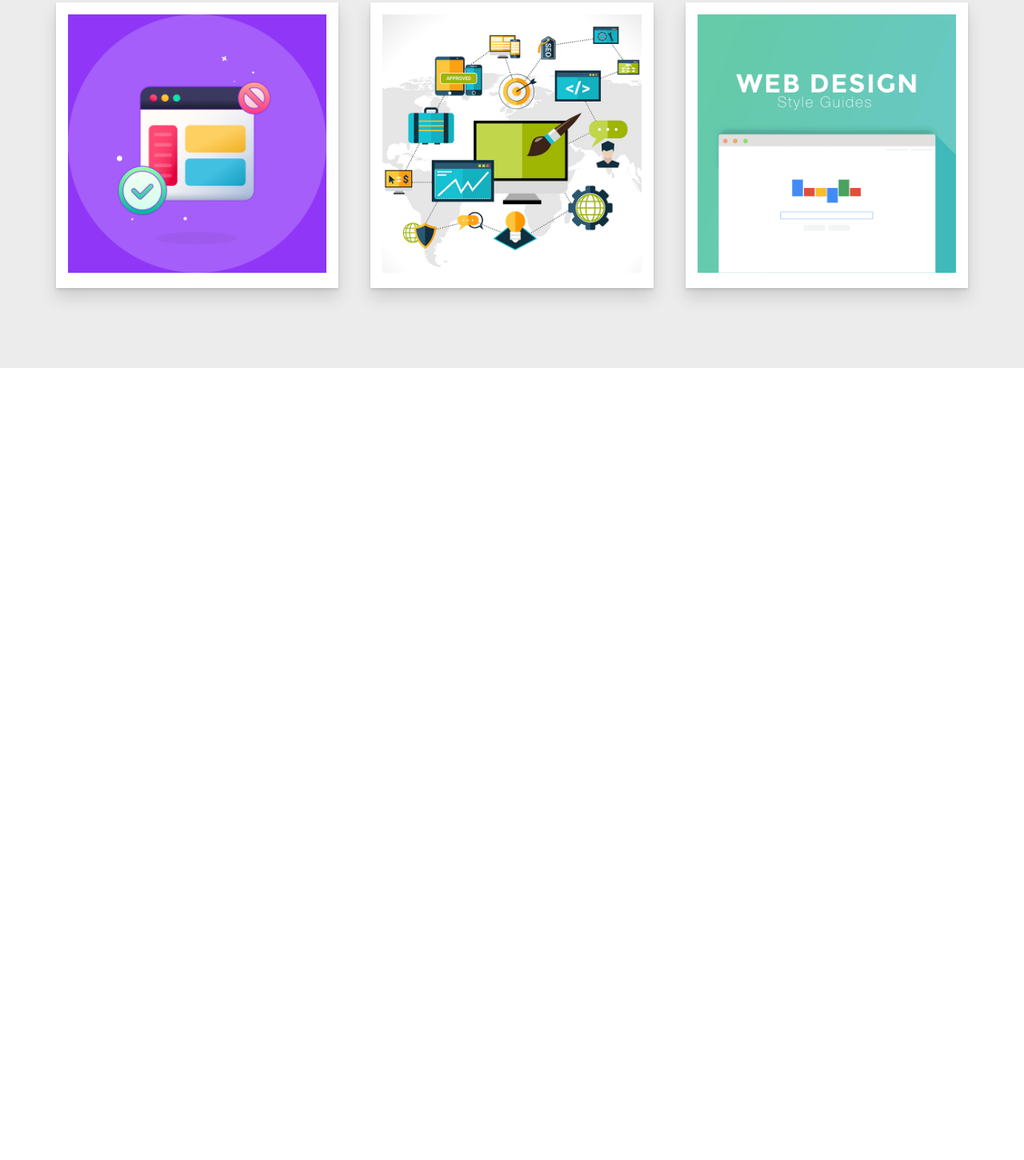
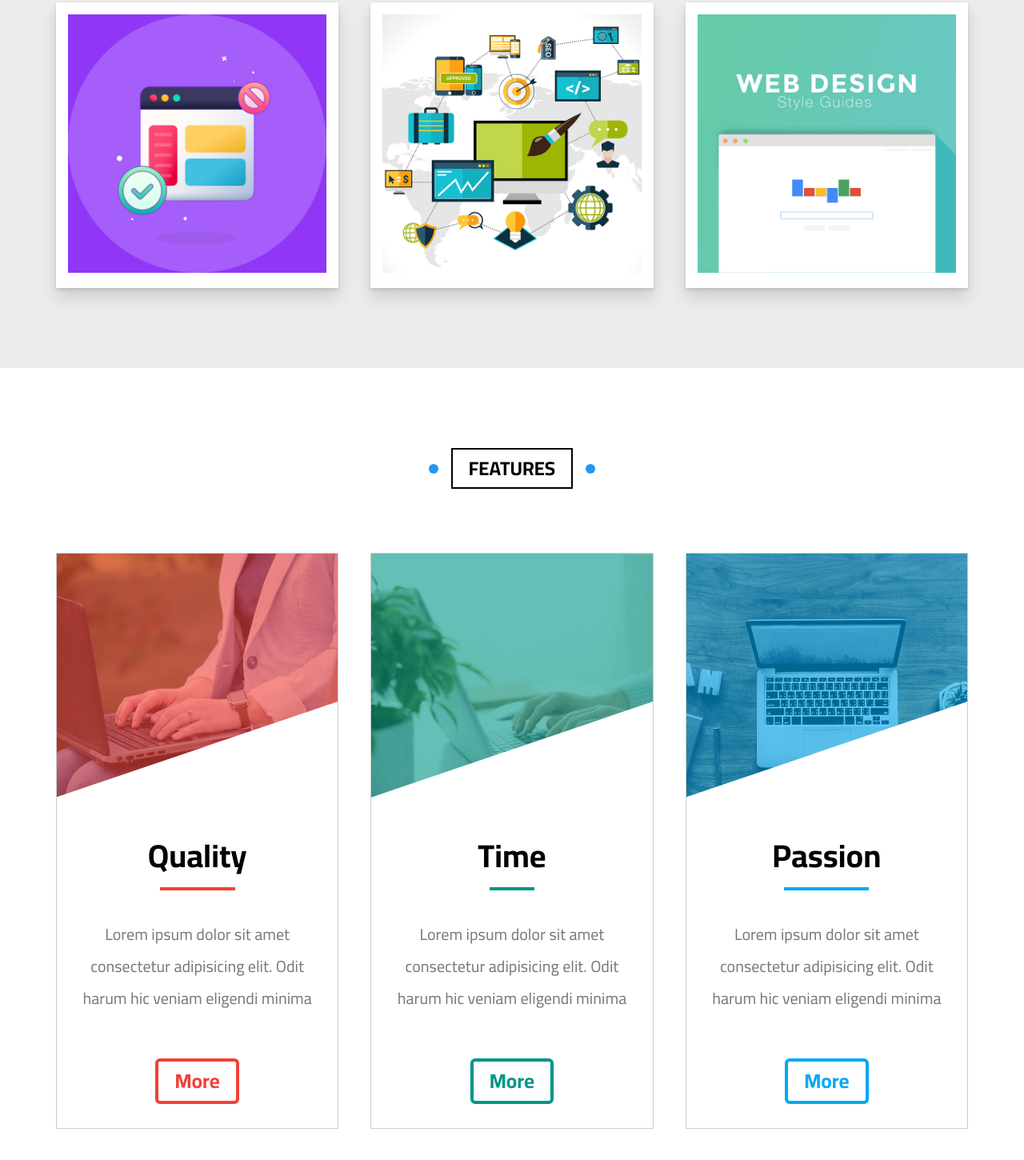
Before and after one commit to hamzaomar102361/template-3, a plain HTML site: page index.html in a window 1280 px wide. Shown: the part 2632-4082 px from the top of the page at 80% size. Before the commit the page ends 3092 px from the top, so only its background shows below. Drawn offline with Linux system fonts and the light colour scheme.

Commit message:
add features section

```diff
--- a/CSS/elzero.css
+++ b/CSS/elzero.css
@@ -429,6 +429,127 @@ a {
      transform: rotate(6deg) scale(1.1);
  }
 /* end gallery  */
+/* start features  */
+.features {
+    padding-top: var(--main-padding);
+    padding-bottom: var(--main-padding) ;
+    position: relative;
+    background-color: white;
+}
+.features .container {
+    display: grid;
+    grid-template-columns: repeat(auto-fill,minmax(300px,1fr));
+    gap: 40px;
+}
+.features .content {
+    text-align: center;
+    border: 1px solid #ccc;
+}
+.features .content .image-holder {
+    position: relative;
+    overflow: hidden;
+}
+.features .content .image-holder::before {
+    content: "";
+    position: absolute;
+    top: 0;
+    left: 0;
+    width: 100%;
+    height: 100%;
+}
+.features .content .image-holder::after {
+    content: "";
+    position: absolute;
+    bottom: 0px;
+    right: 0;
+    border-style: solid;
+    border-width: 0px 0px 170px 500px;
+    border-color: transparent transparent white transparent;
+    transition: var(--default-transition);
+}
+.features .content .image-holder img {
+    max-width: 100%;
+}
+.features .content:hover .image-holder::after{
+    border-width: 170px 500px 170px 0px;
+}
+.features .content h2 {
+    position: relative;
+    font-size: 40px;
+    margin: auto;
+    width: fit-content;
+}
+.features .content h2::after {
+    content: "";
+    position: absolute;
+    height: 4px;
+    left: 15px;
+    bottom: -20px;
+    width:calc(100% - 30px);
+}
+.features .content p {
+    line-height: 2;
+    font-size: 20px;
+    margin: 30px 0;
+    padding: 25px;
+    color: #777;
+}
+.features .content a {
+    display: block;
+    margin: 0 auto 30px;
+    font-size: 25px;
+    font-weight: bold;
+    border: 4px solid;
+    width: fit-content;
+    padding: 10px 20px;
+    border-radius: 6px;
+    transition: var(--default-transition);
+}
+.features .quality .image-holder::before {
+    background-color: rgb(244 64 54 / 60%);
+}
+.features .quality h2::after {
+    background-color: #f44036;
+}
+.features .quality a {
+    color: #f44036;
+    border-color: #f44036;
+    background: linear-gradient(to right ,#f44036 50%, white 50%);
+    background-size: 200% 100%;
+    background-position: right bottom;
+}
+.features .content:hover a {
+    background-position: left bottom ;
+    color: white;
+
+}
+.features .time .image-holder::before {
+    background-color:   rgb(0 150 136 / 60%);
+}
+.features .time h2::after {
+    background-color: #009688;
+}
+.features .time a {
+    color:  #009688;
+    border-color:  #009688;
+    background: linear-gradient(to right , #009688 50%, white 50%);
+    background-size: 200% 100%;
+    background-position: right bottom;
+}
+.features .passion .image-holder::before {
+    background-color: rgb(3 169 244 / 60%);
+}
+.features .passion h2::after {
+    background-color: #03a9f4;
+}
+.features .passion a {
+    color: #03a9f4;
+    border-color: #03a9f4;
+    background: linear-gradient(to right ,#03a9f4 50%, white 50%);
+    background-size: 200% 100%;
+    background-position: right bottom;
+}
+/* end features  */
 /* start animation  */
 @keyframes up-and-down {
     0%,100% {
--- a/index.html
+++ b/index.html
@@ -231,6 +231,37 @@
         </div>
     </div>
     <!-- end gallery  -->
+    <!-- start Features  -->
+    <div class="features" id="features">
+        <h2 class="main-title">features</h2>
+        <div class="container">
+            <div class="content quality">
+                <div class="image-holder">
+                    <img src="Images/features-01.jpg" alt="">
+                </div>
+                <h2>Quality</h2>
+                <p>Lorem ipsum dolor sit amet consectetur adipisicing elit. Odit harum hic veniam eligendi minima</p>
+                <a href="#">More</a>
+            </div>
+            <div class="content time">
+                <div class="image-holder">
+                    <img src="Images/features-02.jpg" alt="">
+                </div>
+                <h2>Time</h2>
+                <p>Lorem ipsum dolor sit amet consectetur adipisicing elit. Odit harum hic veniam eligendi minima</p>
+                <a href="#">More</a>
+            </div>
+            <div class="content passion">
+                <div class="image-holder">
+                    <img src="Images/features-03.jpg" alt="">
+                </div>
+                <h2>Passion</h2>
+                <p>Lorem ipsum dolor sit amet consectetur adipisicing elit. Odit harum hic veniam eligendi minima</p>
+                <a href="#">More</a>
+            </div>
+        </div>
+    </div>
+    <!-- end Features  -->
 </body>
 
 </html>
```
